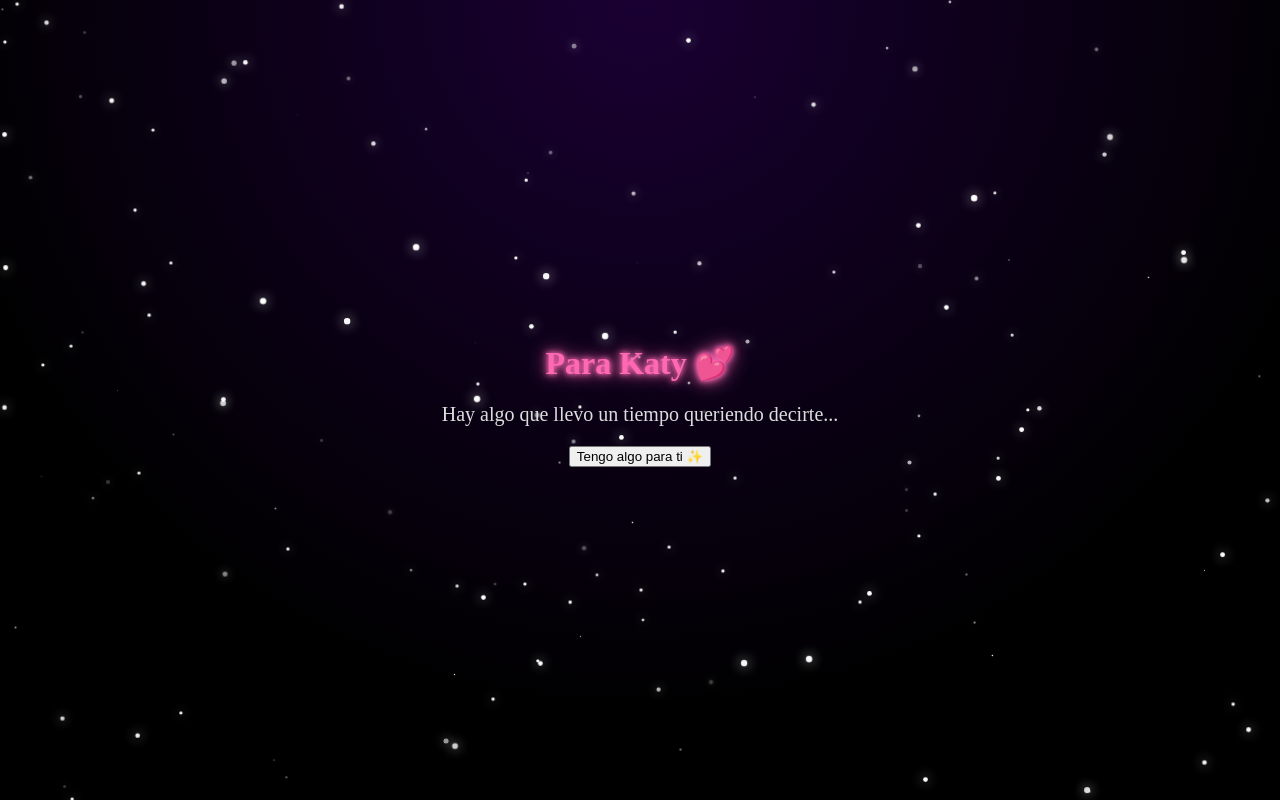
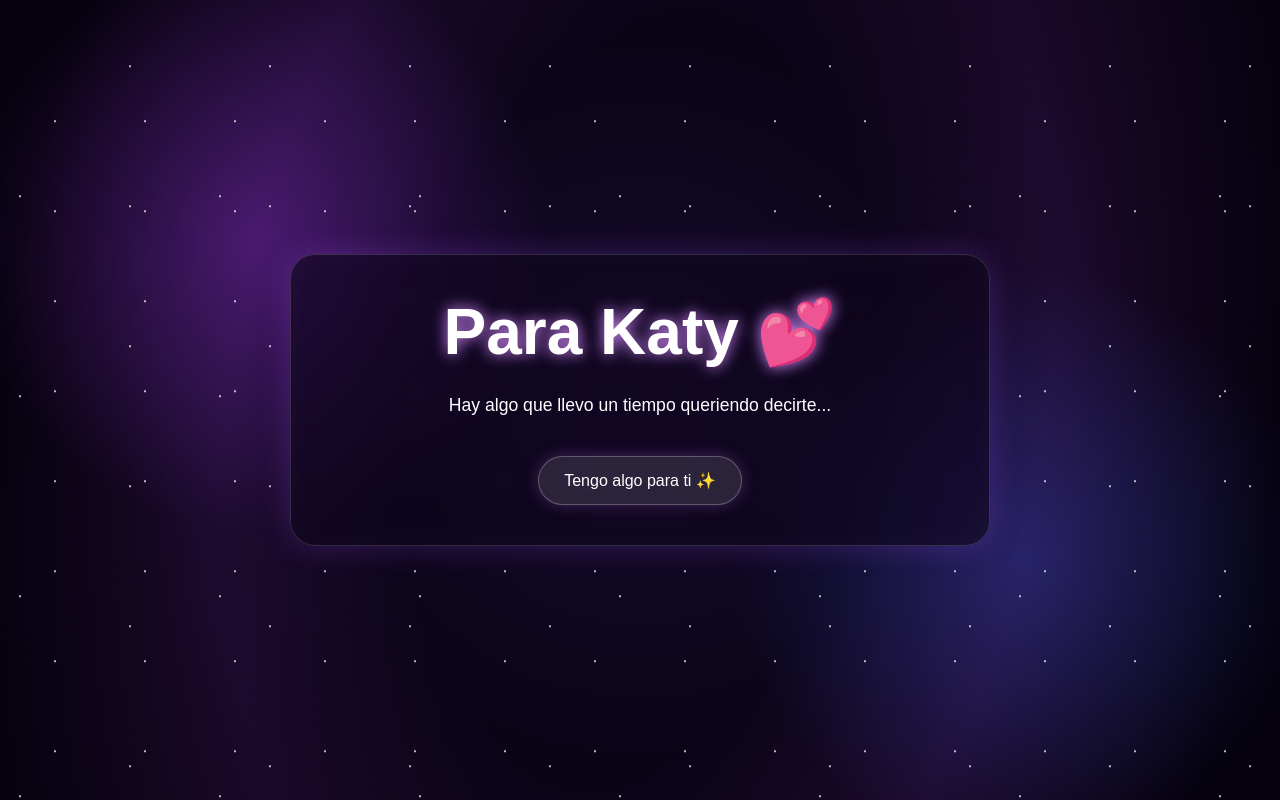
Before and after one commit to blancamorocho022-ops/Katy, a plain HTML site: page index.html in a window 1280 px wide. Drawn offline with Linux system fonts and the light colour scheme.

Commit message:
Update style.css

```diff
--- a/style.css
+++ b/style.css
@@ -1,155 +1,181 @@
-body{background:radial-gradient(circle at top,
-    #1a0033, #000000 70%);
-    color:white;
-    margin:0;
-    display:flex;
-    justify-content:center;
-    align-items:center;
-    min-height:100vh;}
-    h1{
-    color:hotpink;
-    text-shadow: 0 0 5px hotpink,
-                 0 0 10px hotpink,
-                 0 0 20px hotpink;
-    animation:aparecer 5s ease;
+* {
+    margin: 0;
+    padding: 0;
+    box-sizing: border-box;
+}
+
+body {
+    min-height: 100vh;
+    overflow-x: hidden;
+    font-family: Arial, sans-serif;
+    color: white;
+
+    background:
+        radial-gradient(circle at 20% 30%, rgba(120, 40, 180, 0.45), transparent 25%),
+        radial-gradient(circle at 80% 70%, rgba(40, 70, 180, 0.4), transparent 25%),
+        radial-gradient(circle at 50% 50%, #160b2d, #05010d 70%);
+
+    display: flex;
+    justify-content: center;
+    align-items: center;
+    position: relative;
+}
+
+/* GALAXIA */
+body::before {
+    content: "";
+    position: fixed;
+    inset: -50%;
+    background:
+        radial-gradient(ellipse at center,
+        transparent 20%,
+        rgba(180, 70, 255, 0.12) 35%,
+        transparent 55%);
+    transform: rotate(-20deg);
+    animation: galaxia 15s linear infinite;
+    pointer-events: none;
+}
+
+@keyframes galaxia {
+    from {
+        transform: rotate(-20deg) scale(1);
     }
-    span{
-        display: inline-block;
-        animation: latido 1s infinite;
+
+    to {
+        transform: rotate(340deg) scale(1.1);
     }
-    .contenedor{
-    text-align:center;
-    animation:flotar 4s ease-in-out
-    infinite;
+}
+
+/* ESTRELLAS */
+.estrellas {
+    position: fixed;
+    inset: 0;
+    pointer-events: none;
+    background-image:
+        radial-gradient(circle, white 1px, transparent 1px),
+        radial-gradient(circle, white 1px, transparent 1px),
+        radial-gradient(circle, white 1px, transparent 1px);
+    background-size: 90px 90px, 140px 140px, 200px 200px;
+    background-position: 10px 20px, 60px 80px, 120px 40px;
+    animation: estrellas 8s linear infinite;
+    opacity: 0.7;
+}
+
+@keyframes estrellas {
+    from {
+        transform: translateY(0);
     }
-    p{
-        color:#dddddd;
-        font-size: 20px;
+
+    to {
+        transform: translateY(90px);
     }
-    @keyframes aparecer{
-        from {
-            opacity:0;
-            transform:
-            translateY(30px);
-        }
+}
 
-        to {
-            opacity:1;
-            transform:translateY(0);
-        }
-    }
-@keyframes latido{
-    0%{
+/* CONTENEDOR */
+.contenedor {
+    width: min(90%, 700px);
+    padding: 40px 30px;
+    text-align: center;
+    position: relative;
+    z-index: 2;
+
+    background: rgba(15, 5, 30, 0.65);
+    border: 1px solid rgba(255, 255, 255, 0.15);
+    border-radius: 25px;
+
+    box-shadow:
+        0 0 30px rgba(170, 80, 255, 0.25),
+        inset 0 0 30px rgba(255, 255, 255, 0.03);
+
+    backdrop-filter: blur(8px);
+}
+
+/* TITULO */
+h1 {
+    font-size: clamp(2.2rem, 7vw, 4rem);
+    margin-bottom: 20px;
+    text-shadow: 0 0 15px #d88cff;
+}
+
+/* CORAZON LATIENDO */
+.corazon {
+    display: inline-block;
+    animation: latido 1s infinite;
+}
+
+@keyframes latido {
+    0%, 100% {
         transform: scale(1);
     }
-    50%{
-        transform: scale(1.3);
-    }
-    100%{transform: scale(1);
+
+    50% {
+        transform: scale(1.35);
     }
 }
-.estrellas{
-    position: fixed;
-    width: 100%;
-    height: 100%;
-    overflow:hidden;
-    z-index:-1;
+
+/* TEXTO */
+p {
+    font-size: 1.1rem;
+    line-height: 1.8;
+    margin: 15px 0;
 }
-p{
+
+/* BOTONES */
+button {
+    border: none;
+    padding: 14px 25px;
     margin-top: 20px;
+
+    border-radius: 30px;
+
+    background: rgba(255, 255, 255, 0.12);
+    color: white;
+
+    font-size: 1rem;
+    cursor: pointer;
+
+    border: 1px solid rgba(255, 255, 255, 0.25);
+
+    box-shadow: 0 0 15px rgba(220, 140, 255, 0.25);
+
+    transition: 0.3s;
 }
-.estrella{
-    position:absolute;
-    background:white;
-    border-radius:50%;
-    box-shadow:0 0 8px white;
-    animation:parpadear infinite
-    alternate;
+
+button:hover {
+    transform: scale(1.08);
+    box-shadow: 0 0 25px rgba(220, 140, 255, 0.6);
 }
-@keyframes caer{
-    from{
-        transform:translate(0,0);
-        opacity:1;
+
+/* CARTA */
+#mensaje {
+    animation: aparecer 1.5s ease;
+}
+
+@keyframes aparecer {
+    from {
+        opacity: 0;
+        transform: translateY(30px);
     }
-    to{
-transform: translate(-700px,700px);
-    opacity:0;
+
+    to {
+        opacity: 1;
+        transform: translateY(0);
     }
 }
-@keyframes parpadear{
-    from{
-        opacity:0.2;
-        translate:scale(1);
-    }
-    to{
-        opacity:1;
-        transform:scale(1.6);
-    }
-}
-@keyframes flotar{
-    0%{
-        transform:translateY(0);
-    }
-    50%{
-    transform:translateY(-10px);
-    }
-    100%{
-        transform:translateY(0);
-    }
-}
-.punto{
-    position: absolute;
-    width: 3px;
-    height: 3px;
-    background: white;
-    border-radius: 50%;
-    box-shadow: 0 0 8px white;
-    animation: brillar 2s infinite alternate;
+
+/* OCULTO */
+.oculto {
+    display: none;
 }
 
-@keyframes brillar{
-    from{
-        opacity: .3;
-        transform: scale(.8);
-    }
-
-    to{
-        opacity: 1;
-        transform: scale(1.4);
-    }
-}
-#btn{
-    margin-top:30px;
-    padding:12px 30px;
-    border:none;
-    border-radius:30px;
-    background:hotpink;
-    color:white;
-    font-size:18px;
-    cursor:pointer;
-    transition:.3s;
+/* PREGUNTA FINAL */
+.pregunta {
+    margin-top: 35px;
+    font-size: 2rem;
+    text-shadow: 0 0 15px #ff8de1;
 }
 
-#btn:hover{
-    transform:scale(1.1);
-    box-shadow:0 0 20px hotpink;
+.respuesta {
+    font-size: 1.5rem;
+    margin-top: 25px;
 }
-
-#mensaje{
-    margin-top:40px;
-    max-width:600px;
-    animation:aparecer 1.5s ease;
-}
-
-.oculto{
-    display:none;
-}
-
-#mensaje h2{
-    color:hotpink;
-}
-
-#mensaje p{
-    color:#ddd;
-    line-height:1.8;
-}
```
